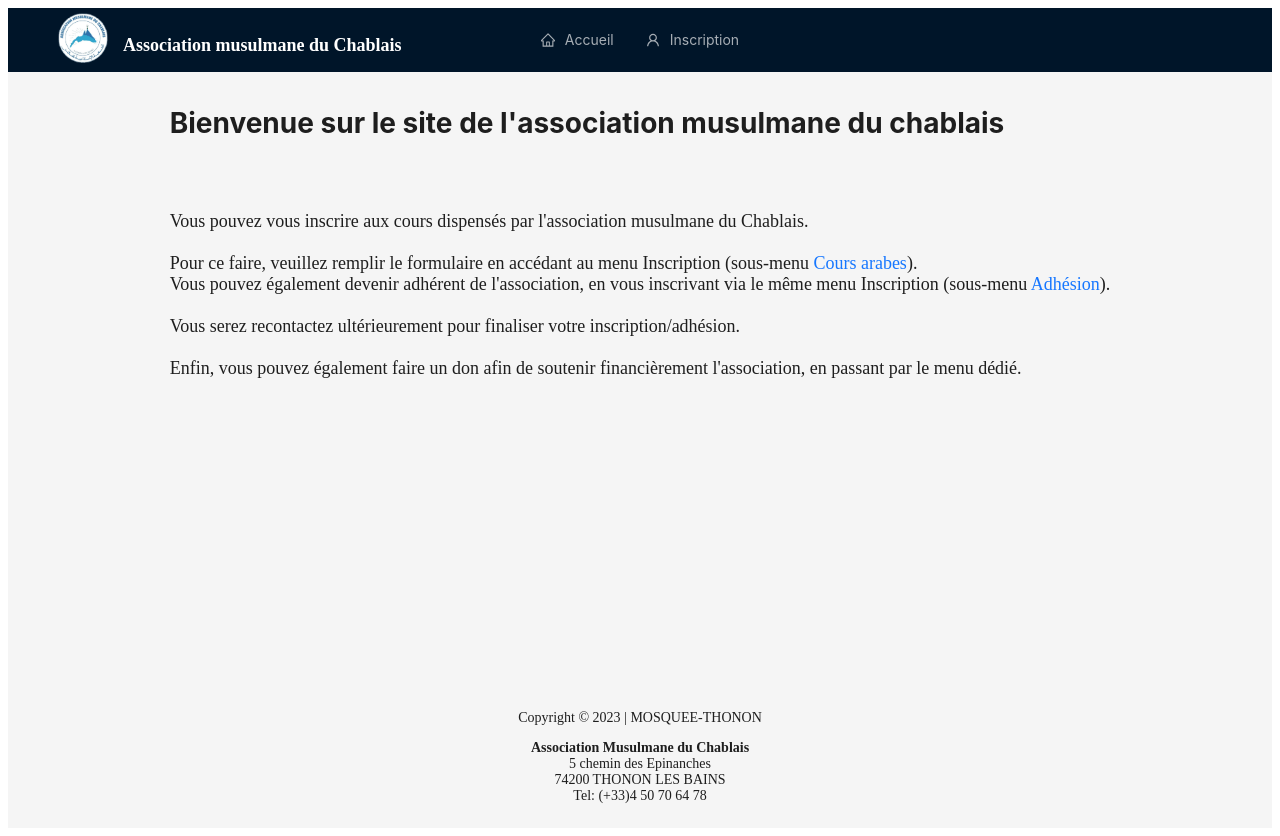
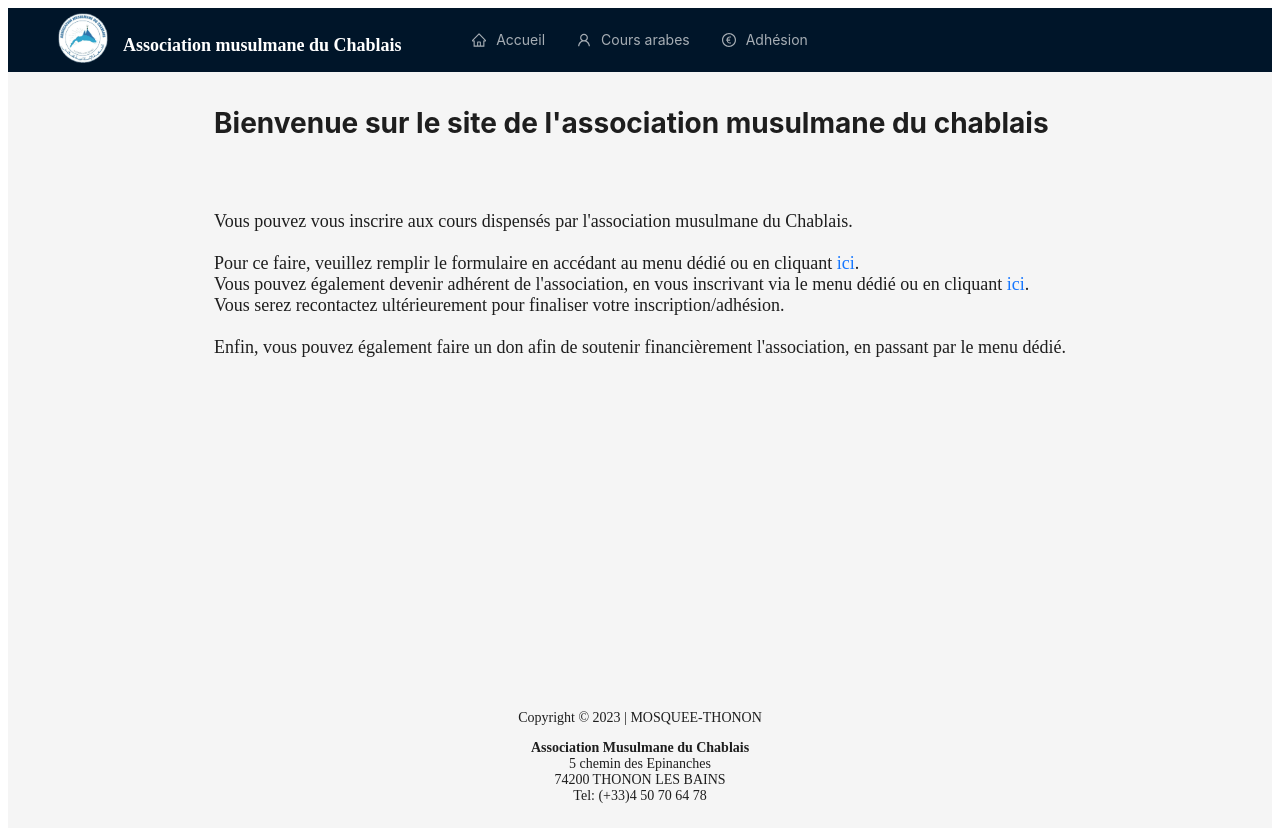
Before and after one commit to aymendev74/mosquee-thonon-front, a React (Create React App) app: page / in a window 1280 px wide. Built offline with nearby package versions, Linux system fonts and the light colour scheme; no server answers; what @react-pdf/renderer would draw is missing.

Commit message:
amélioration ergonomie menu / menu admin

```diff
--- a/src/App.tsx
+++ b/src/App.tsx
@@ -5,16 +5,17 @@ import {
 import { Link, Route, Routes, useNavigate } from 'react-router-dom';
 import { Home } from './components/pages/Home';
 import { CoursArabesForm } from './components/pages/CoursArabesForm';
-import { Authenticate } from './components/pages/Authenticate';
-import { AdminCoursArabes } from './components/pages/AdminCoursArabes';
+import { Authenticate } from './components/pages/admin/Authenticate';
+import { AdminCoursArabes } from './components/pages/admin/AdminCoursArabes';
 import { MyMenu } from './components/MyMenu';
 import { useAuth } from './hooks/UseAuth';
-import { ChangePassword } from './components/pages/ChangePasswordForm';
+import { ChangePassword } from './components/pages/admin/ChangePasswordForm';
 import { AdhesionForm } from './components/pages/AdhesionForm';
-import { AdminAdhesion } from './components/pages/AdminAdhesion';
-import { AdminTarifs } from './components/pages/AdminTarifs';
+import { AdminAdhesion } from './components/pages/admin/AdminAdhesion';
+import { AdminTarifs } from './components/pages/admin/AdminTarifs';
 import { FaireUnDon } from './components/pages/FaireUnDon';
-import { Parametres } from './components/pages/Parametres';
+import { Parametres } from './components/pages/admin/Parametres';
+import { HomeAdmin } from './components/pages/admin/HomeAdmin';
 
 const { Header, Content, Footer } = Layout;
 
@@ -73,6 +74,7 @@ function App() {
             <Route path="/cours" element={<CoursArabesForm />} />
             <Route path="/adhesion" element={<AdhesionForm />} />
             <Route path="/login" element={<Authenticate />} />
+            <Route path="/admin" element={<HomeAdmin />} />
             <Route path="/adminCours" element={<AdminCoursArabes />} />
             <Route path="/adminAdhesion" element={<AdminAdhesion />} />
             <Route path="/adminTarif" element={<AdminTarifs />} />
--- a/src/components/MyMenu.tsx
+++ b/src/components/MyMenu.tsx
@@ -16,38 +16,58 @@ export const MyMenu: FunctionComponent = () => {
         }
     }
 
-    const getMenuItems = () => {
+    const getPublicMenuItems = () => {
         const menuItems: MenuProps["items"] = [{
             key: "home",
             icon: <HomeOutlined />,
             label: "Accueil",
         },
         {
-            key: "inscription",
+            key: "cours",
             icon: <UserOutlined />,
-            label: "Inscription",
-            children: [{ key: "cours", label: "Cours arabes", icon: <UserOutlined /> }, { key: "adhesion", label: "Adhésion", icon: <EuroCircleOutlined /> }]
+            label: "Cours arabes",
+        },
+        {
+            key: "adhesion",
+            icon: <EuroCircleOutlined />,
+            label: "Adhésion",
         },
         /*{
             key: "don",
             icon: <EuroCircleOutlined />,
             label: "Faire un don",
         }*/];
+        return menuItems;
+    };
 
-        if (loggedUser) {
-            menuItems.push({
-                key: "administration",
-                icon: <CrownOutlined />,
-                label: "Administration",
-                style: { background: "#06686E" },
-                children: [{ key: "adminCours", label: "Cours arabes", icon: <UserOutlined /> },
-                { key: "adminAdhesion", label: "Adhésion", icon: <EuroCircleOutlined /> },
-                { key: "adminTarif", label: "Tarifs", icon: <DollarCircleOutlined /> },
-                { key: "parametres", label: "Paramètres", icon: <SettingOutlined /> },]
-            });
-        }
+    const getAdminMenuItems = () => {
+        const menuItems: MenuProps["items"] = [{
+            key: "adminCours",
+            icon: <UserOutlined />,
+            label: "Cours arabes",
+        },
+        {
+            key: "adminAdhesion",
+            icon: <EuroCircleOutlined />,
+            label: "Adhésion",
+        },
+        {
+            key: "adminTarif",
+            icon: <DollarCircleOutlined />,
+            label: "Tarifs",
+        },
+        {
+            key: "parametres",
+            icon: <SettingOutlined />,
+            label: "Paramètres",
+        }];
         return menuItems;
+    };
+
+    const getMenuItems = () => {
+        return loggedUser ? getAdminMenuItems() : getPublicMenuItems();
     }
+
 
     return (<Menu theme="dark" mode="horizontal" onClick={onMenuClicked} overflowedIndicator={<MenuOutlined />}
         items={getMenuItems()} />);
--- a/src/components/inscriptions/ResponsableLegal.tsx
+++ b/src/components/inscriptions/ResponsableLegal.tsx
@@ -1,4 +1,4 @@
-import { Button, Col, Divider, Row } from "antd";
+import { Button, Col, Divider, Row, Tooltip } from "antd";
 import { FunctionComponent } from "react";
 import { validateCodePostal, validateEmail, validatePhoneNumber } from "../../utils/FormUtils";
 import { InputFormItem } from "../common/InputFormItem";
@@ -81,7 +81,9 @@ export const ResponsableLegal: FunctionComponent<ResponsableLegalProps> = ({ isR
         </Row>
         <Row gutter={[16, 32]}>
             <Col span={12}>
-                <SwitchFormItem label="Je suis adhérent" name="responsableLegal.adherent" disabled={isReadOnly} onChange={() => doCalculTarif()} />
+                <Tooltip color="geekblue" title="En étant adhérent, vous bénéficiez d'un tarif préférentiel pour les cours d'arabes">
+                    <SwitchFormItem label="Je suis adhérent" name="responsableLegal.adherent" disabled={isReadOnly} onChange={() => doCalculTarif()} />
+                </Tooltip>
             </Col>
         </Row>
         <Row>
--- a/src/components/pages/Home.tsx
+++ b/src/components/pages/Home.tsx
@@ -7,8 +7,8 @@ export const Home: FunctionComponent = () => (
         <br />
         <p className="home">
             Vous pouvez vous inscrire aux cours dispensés par l'association musulmane du Chablais.<br /><br />
-            Pour ce faire, veuillez remplir le formulaire en accédant au menu Inscription (sous-menu <a href="/cours">Cours arabes</a>).<br />
-            Vous pouvez également devenir adhérent de l'association, en vous inscrivant via le même menu Inscription (sous-menu <a href="/adhesion">Adhésion</a>).<br /><br />
+            Pour ce faire, veuillez remplir le formulaire en accédant au menu dédié ou en cliquant <a href="/cours">ici</a>.<br />
+            Vous pouvez également devenir adhérent de l'association, en vous inscrivant via le menu dédié ou en cliquant <a href="/adhesion">ici</a>.<br />
             Vous serez recontactez ultérieurement pour finaliser votre inscription/adhésion.<br /><br />
             Enfin, vous pouvez également faire un don afin de soutenir financièrement l'association, en passant par le menu dédié.<br /><br />
         </p>
--- a/src/components/pages/Authenticate.tsx
+++ b/src/components/pages/admin/Authenticate.tsx
@@ -1,11 +1,11 @@
 import { Button, Form, Input, Spin, notification } from 'antd';
 import { FunctionComponent, useEffect } from 'react';
-import { AUTHENTIFICATION_ENDPOINT, ERROR_INVALID_CREDENTIALS } from '../../services/services';
-import { useAuth } from '../../hooks/UseAuth';
-import useApi from '../../hooks/useApi';
-import { AuthResponse } from '../../services/AuthResponse';
+import { AUTHENTIFICATION_ENDPOINT, ERROR_INVALID_CREDENTIALS } from '../../../services/services';
+import { useAuth } from '../../../hooks/UseAuth';
+import useApi from '../../../hooks/useApi';
+import { AuthResponse } from '../../../services/AuthResponse';
 import { useNavigate } from 'react-router-dom';
-import { InputFormItem } from '../common/InputFormItem';
+import { InputFormItem } from '../../common/InputFormItem';
 
 export const Authenticate: FunctionComponent = () => {
     const { login } = useAuth();
@@ -19,7 +19,7 @@ export const Authenticate: FunctionComponent = () => {
     useEffect(() => {
         if (result && login) {
             login(result as AuthResponse);
-            navigate("/");
+            navigate("/admin");
         }
         if (errorResult === ERROR_INVALID_CREDENTIALS) {
             notification.open({ message: "Vos identifiants sont incorrects", type: "error" });
--- a/src/components/pages/ChangePasswordForm.tsx
+++ b/src/components/pages/admin/ChangePasswordForm.tsx
@@ -1,7 +1,7 @@
 import { Button, Form, Input, Spin, notification } from 'antd';
 import { FunctionComponent, useEffect } from 'react';
-import { CHANGE_PASSWORD_ENDPOINT, ERROR_INVALID_OLD_PASSWORD } from '../../services/services';
-import useApi from '../../hooks/useApi';
+import { CHANGE_PASSWORD_ENDPOINT, ERROR_INVALID_OLD_PASSWORD } from '../../../services/services';
+import useApi from '../../../hooks/useApi';
 import { useForm } from 'antd/es/form/Form';
 
 type FieldType = {
--- /dev/null
+++ b/src/components/pages/admin/HomeAdmin.tsx
@@ -0,0 +1,19 @@
+import { FunctionComponent } from "react";
+import { useAuth } from "../../../hooks/UseAuth";
+
+export const HomeAdmin: FunctionComponent = () => {
+
+    const { loggedUser } = useAuth();
+
+    return loggedUser ? (
+        <div>
+            <h1>Bienvenue <strong>{loggedUser}</strong> dans la partie Administration</h1>
+            <br />
+            <br />
+            <p className="home">
+                Cette partie est réservée aux administrateurs de l'application.
+            </p>
+        </div>
+    ) : (<div className="centered-content">Vous n'êtes pas autorisé à accéder à ce contenu. Veuillez vous connecter.</div>);
+
+}
--- a/src/components/pages/Parametres.tsx
+++ b/src/components/pages/admin/Parametres.tsx
@@ -1,10 +1,10 @@
-import { Button, Col, Divider, Form, Row, Spin, notification } from "antd";
+import { Button, Col, Divider, Form, Row, Spin, Tooltip, notification } from "antd";
 import { FunctionComponent, useEffect, useState } from "react";
-import { PARAM_REINSCRIPTION_PRIORITAIRE_ENDPOINT, PARAM_ENDPOINT } from "../../services/services";
-import useApi from "../../hooks/useApi";
-import { SwitchFormItem } from "../common/SwitchFormItem";
-import { ParamDto, ParamName } from "../../services/parametres";
-import { InputFormItem } from "../common/InputFormItem";
+import { PARAM_REINSCRIPTION_PRIORITAIRE_ENDPOINT, PARAM_ENDPOINT } from "../../../services/services";
+import useApi from "../../../hooks/useApi";
+import { SwitchFormItem } from "../../common/SwitchFormItem";
+import { ParamDto, ParamName } from "../../../services/parametres";
+import { InputFormItem } from "../../common/InputFormItem";
 
 export const Parametres: FunctionComponent = () => {
 
@@ -59,7 +59,9 @@ export const Parametres: FunctionComponent = () => {
                 </Row>
                 <Row gutter={[16, 32]}>
                     <Col span={8}>
-                        <InputFormItem name="anneeScolaire" label="Activer/Désactiver les réinscriptions prioritaires" />
+                        <Tooltip color="geekblue" title="Cette information apparaît notamment sur les formulaire pdf des inscriptions">
+                            <InputFormItem name="anneeScolaire" label="Période scolaire en cours" />
+                        </Tooltip>
                     </Col>
                 </Row>
                 <Button type="primary" htmlType="submit">Enregistrer</Button>
```
Also changed, not shown: src/components/pages/admin/AdminAdhesion.tsx (renamed from src/components/pages/AdminAdhesion.tsx, +14 -14 lines), src/components/pages/admin/AdminCoursArabes.tsx (renamed from src/components/pages/AdminCoursArabes.tsx, +15 -15 lines), src/components/pages/admin/AdminTarifs.tsx (renamed from src/components/pages/AdminTarifs.tsx, +8 -8 lines).
